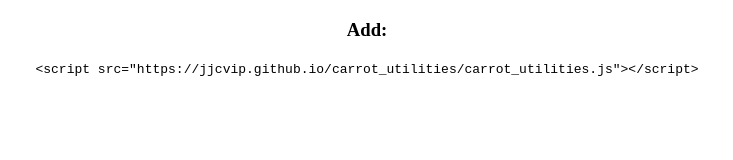
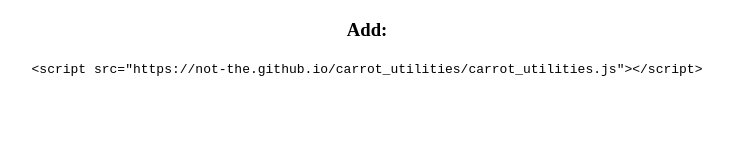
Before and after one commit to not-the/carrot_utilities, a plain HTML site: page index.html in a window 1280 px wide. Shown: the full height of the page, 273-1006 px from the left. Drawn offline with Linux system fonts and the light colour scheme.

Commit message:
Fixed script tag to link to this fork

```diff
--- a/index.html
+++ b/index.html
@@ -10,7 +10,7 @@
     <center>
         <h3>Add:</h3>
         <code>
-            &lt;script src="https://jjcvip.github.io/carrot_utilities/carrot_utilities.js"&gt;&lt/script&gt;
+            &lt;script src="https://not-the.github.io/carrot_utilities/carrot_utilities.js"&gt;&lt/script&gt;
         </code>
     </center>
 
```
